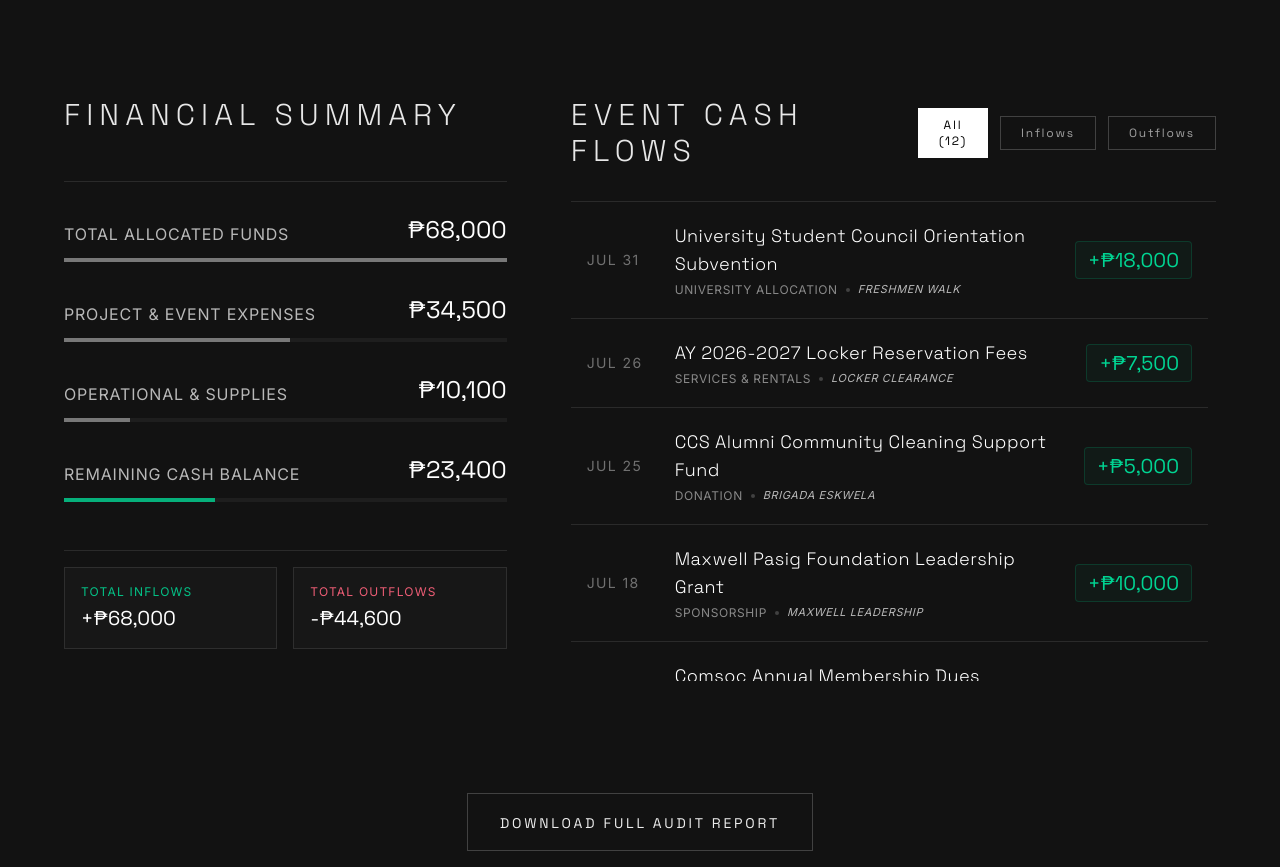
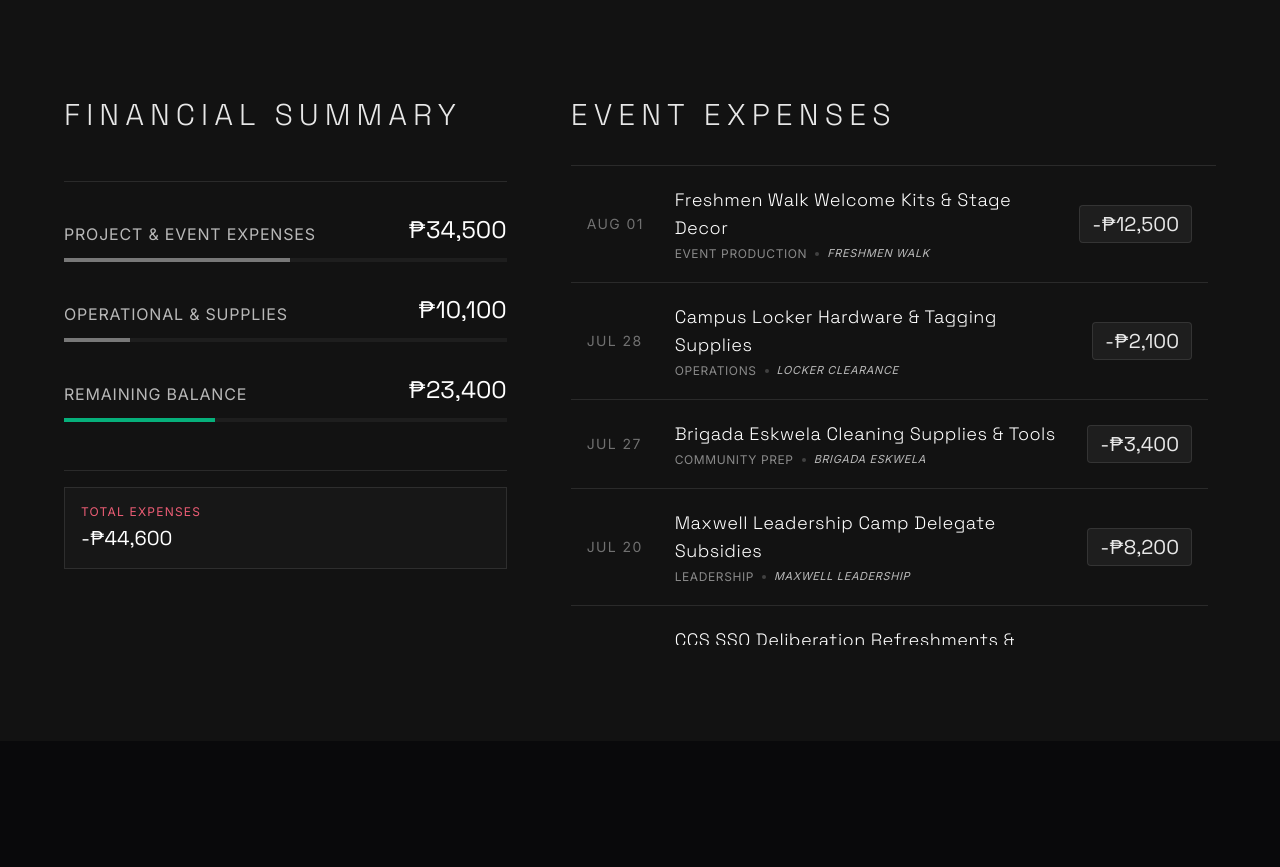
Before and after one commit to KlyrhonMiko/ccs-elite-website, a Next.js app: page / in a window 1280 px wide. Shown: the part 3812-4679 px from the top of the page. After the commit the page ends 4553 px from the top, so only its background shows below. Built offline with nearby package versions, Linux system fonts and the light colour scheme.

Commit message:
chore: removed sensitive information

```diff
--- a/components/landing/BudgetSection.tsx
+++ b/components/landing/BudgetSection.tsx
@@ -1,9 +1,8 @@
 "use client";
 
-import { useState } from "react";
 import { motion } from "framer-motion";
 
-type TransactionType = "inflow" | "outflow";
+type TransactionType = "outflow";
 
 interface Transaction {
   id: string;
@@ -16,72 +15,13 @@ interface Transaction {
 }
 
 export default function BudgetSection() {
-  const [activeTab, setActiveTab] = useState<"all" | "inflow" | "outflow">("all");
-
   const budgetStats = [
-    { label: "Total Allocated Funds", amount: "₱68,000", percentage: 100 },
     { label: "Project & Event Expenses", amount: "₱34,500", percentage: 51 },
     { label: "Operational & Supplies", amount: "₱10,100", percentage: 15 },
-    { label: "Remaining Cash Balance", amount: "₱23,400", percentage: 34 },
+    { label: "Remaining Balance", amount: "₱23,400", percentage: 34 },
   ];
 
   const transactions: Transaction[] = [
-    // Upcoming & Recent Inflows
-    {
-      id: "inf-1",
-      date: "JUL 31",
-      title: "University Student Council Orientation Subvention",
-      category: "University Allocation",
-      amount: "+₱18,000",
-      type: "inflow",
-      eventRef: "Freshmen Walk",
-    },
-    {
-      id: "inf-2",
-      date: "JUL 26",
-      title: "AY 2026-2027 Locker Reservation Fees",
-      category: "Services & Rentals",
-      amount: "+₱7,500",
-      type: "inflow",
-      eventRef: "Locker Clearance",
-    },
-    {
-      id: "inf-3",
-      date: "JUL 25",
-      title: "CCS Alumni Community Cleaning Support Fund",
-      category: "Donation",
-      amount: "+₱5,000",
-      type: "inflow",
-      eventRef: "Brigada Eskwela",
-    },
-    {
-      id: "inf-4",
-      date: "JUL 18",
-      title: "Maxwell Pasig Foundation Leadership Grant",
-      category: "Sponsorship",
-      amount: "+₱10,000",
-      type: "inflow",
-      eventRef: "Maxwell Leadership",
-    },
-    {
-      id: "inf-5",
-      date: "JUL 12",
-      title: "Comsoc Annual Membership Dues Collection",
-      category: "Membership",
-      amount: "+₱15,500",
-      type: "inflow",
-    },
-    {
-      id: "inf-6",
-      date: "JUL 05",
-      title: "Student Success Office Induction Grant",
-      category: "University Allocation",
-      amount: "+₱12,000",
-      type: "inflow",
-      eventRef: "Oath Taking",
-    },
-
-    // Outflows matching events
     {
       id: "out-1",
       date: "AUG 01",
@@ -138,12 +78,6 @@ export default function BudgetSection() {
     },
   ];
 
-  const filteredTransactions = transactions.filter((t) => {
-    if (activeTab === "inflow") return t.type === "inflow";
-    if (activeTab === "outflow") return t.type === "outflow";
-    return true;
-  });
-
   return (
     <section id="budget" className="bg-[#121212] w-full relative overflow-hidden font-sans text-white py-24 px-6 md:px-12 lg:px-16 border-t border-white/10">
       <div className="max-w-7xl mx-auto flex flex-col gap-24">
@@ -165,7 +99,7 @@ export default function BudgetSection() {
             </h2>
           </div>
           <p className="text-sm md:text-base text-white/70 leading-relaxed font-sans max-w-md">
-            Foster trust and accountability within the student body by making Comsoc’s budget, cash flow, and project expenses fully visible.
+            Foster trust and accountability within the student body by making Comsoc’s budget and project expenses fully visible.
           </p>
         </motion.div>
 
@@ -196,7 +130,7 @@ export default function BudgetSection() {
                   <div className="w-full bg-white/5 h-1 relative overflow-hidden">
                     <div
                       className={`absolute top-0 left-0 h-full transition-all duration-1000 ${
-                        index === 3 ? "bg-emerald-400/80" : "bg-white/40"
+                        index === 2 ? "bg-emerald-400/80" : "bg-white/40"
                       }`}
                       style={{ width: `${stat.percentage}%` }}
                     />
@@ -205,14 +139,10 @@ export default function BudgetSection() {
               ))}
             </div>
 
-            {/* Quick Summary Cards */}
-            <div className="grid grid-cols-2 gap-4 pt-4 border-t border-white/10">
+            {/* Quick Summary Card */}
+            <div className="pt-4 border-t border-white/10">
               <div className="p-4 border border-white/10 bg-white/[0.02]">
-                <span className="text-xs uppercase tracking-widest text-emerald-400/90 font-mono block mb-1">Total Inflows</span>
-                <span className="text-xl font-display text-white">+₱68,000</span>
-              </div>
-              <div className="p-4 border border-white/10 bg-white/[0.02]">
-                <span className="text-xs uppercase tracking-widest text-rose-400/90 font-mono block mb-1">Total Outflows</span>
+                <span className="text-xs uppercase tracking-widest text-rose-400/90 font-mono block mb-1">Total Expenses</span>
                 <span className="text-xl font-display text-white">-₱44,600</span>
               </div>
             </div>
@@ -228,40 +158,12 @@ export default function BudgetSection() {
           >
             <div className="flex flex-col sm:flex-row justify-between items-start sm:items-center gap-4">
               <h3 className="text-2xl md:text-3xl font-heading font-light tracking-[0.2em] uppercase text-white/90">
-                Event Cash Flows
+                Event Expenses
               </h3>
-
-              {/* Tab Filter */}
-              <div className="flex items-center gap-3 text-xs font-heading tracking-[0.15em] uppercase">
-                <button
-                  onClick={() => setActiveTab("all")}
-                  className={`px-5 py-2 border transition-colors duration-300 ${
-                    activeTab === "all" ? "bg-white text-black border-white" : "border-white/20 text-white/60 hover:border-white/60 hover:text-white"
-                  }`}
-                >
-                  All ({transactions.length})
-                </button>
-                <button
-                  onClick={() => setActiveTab("inflow")}
-                  className={`px-5 py-2 border transition-colors duration-300 ${
-                    activeTab === "inflow" ? "bg-white text-black border-white" : "border-white/20 text-white/60 hover:border-white/60 hover:text-white"
-                  }`}
-                >
-                  Inflows
-                </button>
-                <button
-                  onClick={() => setActiveTab("outflow")}
-                  className={`px-5 py-2 border transition-colors duration-300 ${
-                    activeTab === "outflow" ? "bg-white text-black border-white" : "border-white/20 text-white/60 hover:border-white/60 hover:text-white"
-                  }`}
-                >
-                  Outflows
-                </button>
-              </div>
             </div>
 
             <div className="flex flex-col border-t border-white/10 max-h-[480px] overflow-y-auto pr-2 pb-4" data-lenis-prevent>
-              {filteredTransactions.map((tx) => (
+              {transactions.map((tx) => (
                 <div
                   key={tx.id}
                   className="group flex flex-col sm:flex-row justify-between items-start sm:items-center py-5 border-b border-white/10 hover:bg-white/[0.02] transition-colors duration-300 px-4 gap-4"
@@ -286,11 +188,7 @@ export default function BudgetSection() {
                     </div>
                   </div>
                   <div
-                    className={`text-lg md:text-xl font-display shrink-0 px-3 py-1 rounded border ${
-                      tx.type === "inflow"
-                        ? "text-emerald-400 border-emerald-500/20 bg-emerald-500/5"
-                        : "text-white/90 border-white/10 bg-white/5"
-                    }`}
+                    className="text-lg md:text-xl font-display shrink-0 px-3 py-1 rounded border text-white/90 border-white/10 bg-white/5"
                   >
                     {tx.amount}
                   </div>
@@ -300,23 +198,6 @@ export default function BudgetSection() {
           </motion.div>
 
         </div>
-
-        {/* Full Report Link / CTA */}
-        <motion.div
-          initial={{ opacity: 0, y: 20 }}
-          whileInView={{ opacity: 1, y: 0 }}
-          viewport={{ once: true, margin: "-50px" }}
-          transition={{ duration: 0.8, ease: [0.16, 1, 0.3, 1] }}
-          className="flex justify-center mt-4"
-        >
-           <button className="group relative px-8 py-4 overflow-hidden border border-white/20 hover:border-white/40 transition-colors duration-300">
-             <div className="absolute inset-0 bg-white translate-y-full group-hover:translate-y-0 transition-transform duration-500 ease-[cubic-bezier(0.19,1,0.22,1)]" />
-             <span className="relative z-10 font-heading tracking-[0.2em] uppercase text-sm group-hover:text-black transition-colors duration-300 mix-blend-difference">
-               Download Full Audit Report
-             </span>
-           </button>
-        </motion.div>
-
       </div>
     </section>
   );
```
